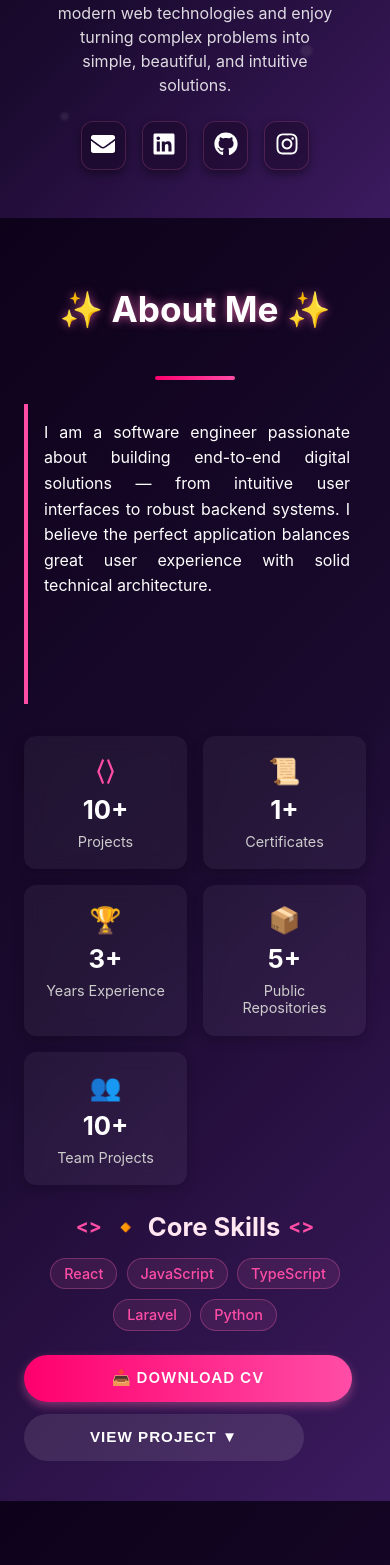
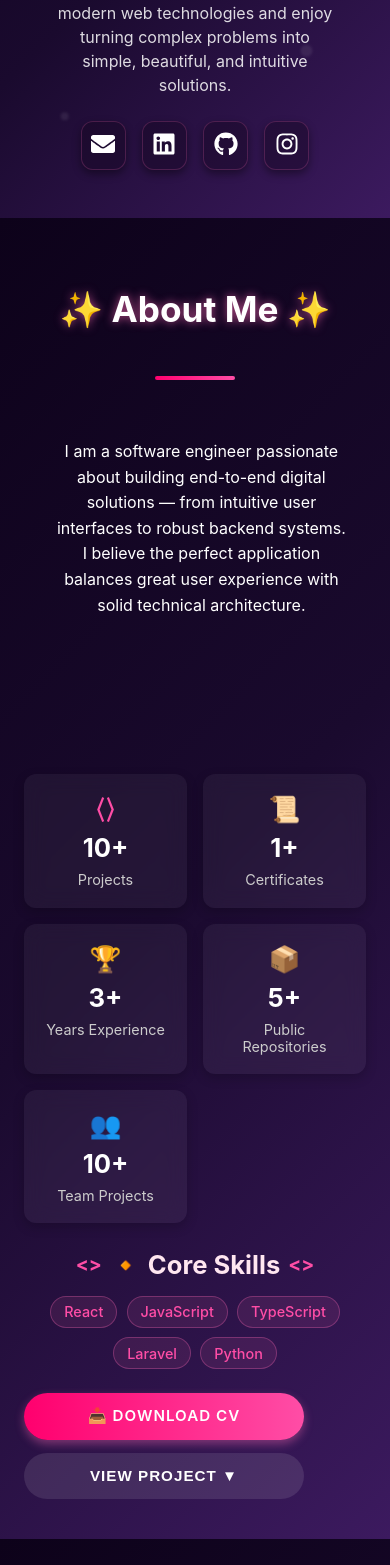
Before and after one commit to lisnadesanti/my_portofolio, a React (Create React App) app: page / in a window 390 px wide. Shown: the part 432-1997 px from the top of the page. Built offline with nearby package versions, Linux system fonts and the light colour scheme.

Commit message:
perbaiki about

```diff
--- a/src/components/About.css
+++ b/src/components/About.css
@@ -71,12 +71,26 @@
   flex: 1 1 300px;
 }
 
+/* ⭐️ PERBAIKAN: GARIS PINK HANYA SEJAJAR DENGAN TINGGI TEKS */
 .about-text {
   line-height: 1.8;
   font-size: 1.1rem;
-  border-left: 4px solid #ff4da6;
-  padding-left: 1.5rem;
+  position: relative;
+  padding: 1.5rem;
+  padding-left: 2.5rem; /* ruang untuk garis */
   animation: slideInLeft 1s ease-out;
+}
+
+.about-text::before {
+  content: '';
+  position: absolute;
+  left: 1.5rem;
+  top: 1.5rem;
+  bottom: 1.5rem;
+  width: 4px;
+  background: #ff4da6;
+  border-radius: 2px;
+  z-index: -1;
 }
 
 @keyframes slideInLeft {
@@ -209,10 +223,15 @@
   transition: all 0.3s ease;
   text-transform: uppercase;
   letter-spacing: 1px;
-  display: inline-block;
+  display: inline-flex;
+  align-items: center;
+  justify-content: center;
   text-align: center;
   text-decoration: none;
   line-height: 1.5;
+  width: 100%;
+  max-width: 280px;
+  box-sizing: border-box;
 }
 
 .btn-download {
@@ -239,7 +258,7 @@
   transform: translateY(-2px);
 }
 
-/* ✅ RESPONSIF — PERBAIKAN UTAMA: CARD 2 KOLOM DI MOBILE */
+/* ✅ RESPONSIF — MOBILE */
 @media (max-width: 768px) {
   .about-section {
     padding: 2.5rem 1.5rem;
@@ -257,12 +276,16 @@
   .about-text {
     font-size: 1rem;
     line-height: 1.6;
-    padding-left: 1rem;
-    padding-right: 1rem;
-    text-align: justify;
+    padding: 1.2rem;
+    padding-left: 2rem;
   }
 
-  /* ⭐️ PERBAIKAN: TAMPILKAN 2 KOLOM DI HP */
+  .about-text::before {
+    left: 1.2rem;
+    top: 1.2rem;
+    bottom: 1.2rem;
+  }
+
   .stats-grid {
     grid-template-columns: repeat(2, 1fr);
     gap: 1rem;
```
